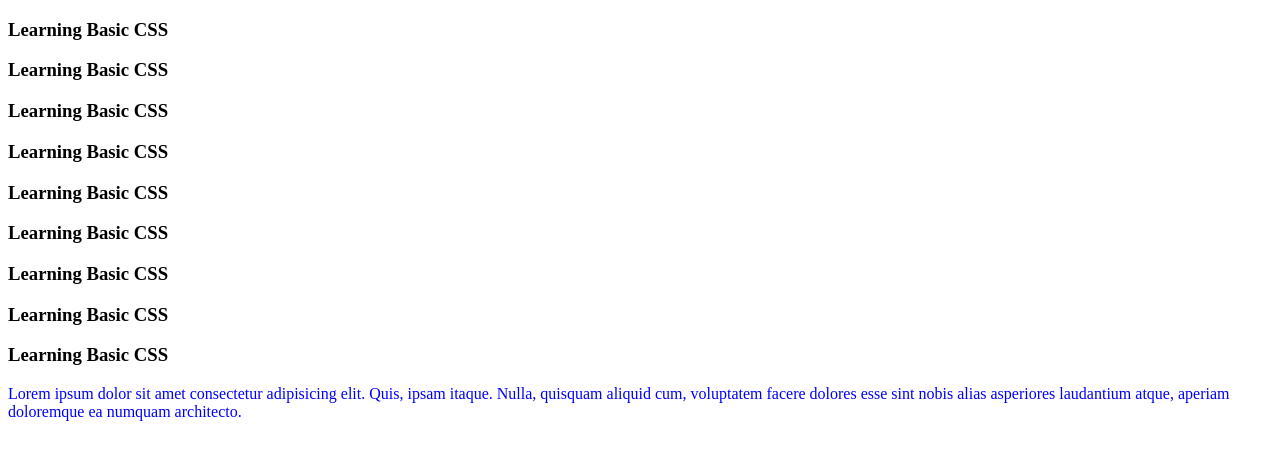
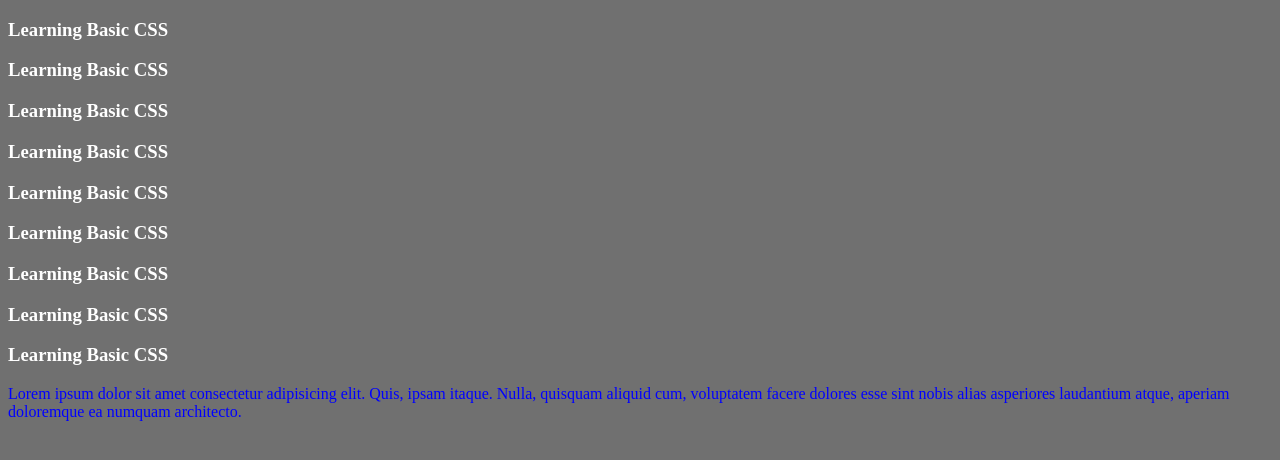
Before and after one commit to shamsulalam9815/programmin-hero, a plain HTML site: page index.html in a window 1280 px wide. Drawn offline with Linux system fonts and the light colour scheme.

Commit message:
changeing the background color and font color

```diff
--- a/style.css
+++ b/style.css
@@ -1,3 +1,8 @@
+* {
+  background-color: #707070;
+  color: white;
+}
+
 p {
   color: blue;
 }
```
